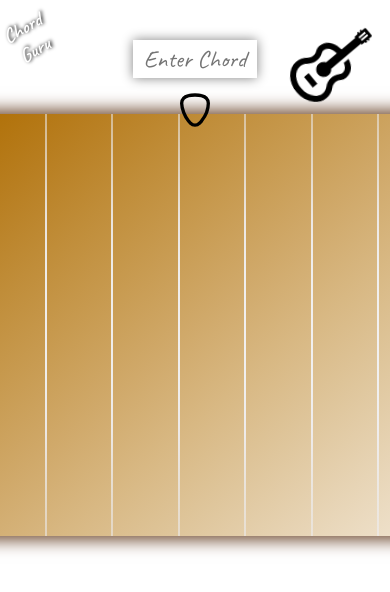
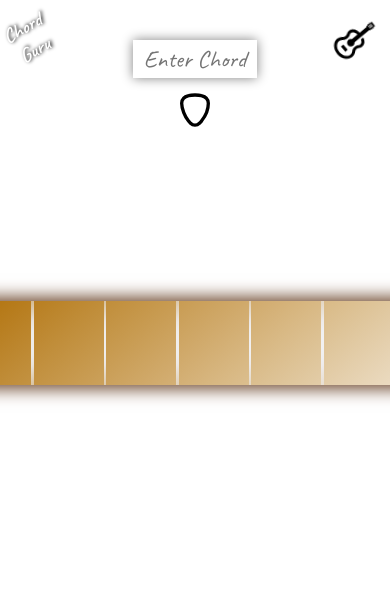
Before and after one commit to joki9448/guitar-chords-guide, a React (Create React App) app: page / in a window 390 px wide. Shown: the top 592 px of the page. Built offline with nearby package versions, Linux system fonts and the light colour scheme.

Commit message:
finished responsive design

```diff
--- a/src/App.css
+++ b/src/App.css
@@ -144,6 +144,8 @@
     margin-left: 15%;
 }
 
+/* RESPONSIVE DESIGN */
+
 @media (max-width: 1149px) {
     .diagram img {
         margin-top: -4em;
@@ -178,13 +180,26 @@
     }
 
 }
-@media (max-width: 930px) {
+@media (max-width: 1024px) {
+    .fretboard {
+        margin-top: 25%;
+    }
+    .fretboard {
+        margin-top: 23%;
+        height: 20vh;
+        width: 100vw;
+    }
+    .diagram img {
+        height: 23em;
+    }
+}
+@media (max-width: 912px) {
     .header {
         font-size: 2.5em;
     }
 
     .fretboard {
-        margin-top: 25%;
+        margin-top: 28%;
     }
     .diagram {
         margin-top: 15em;
@@ -194,44 +209,89 @@
     }
 
 }
-@media (max-width: 850px) {
+@media (max-width: 820px) {
     .header {
         font-size: 2em;
     }
     .fretboard {
         margin-top: 27.25%;
     }
+    .fretboard {
+        margin-top: 30%;
+        height: 18vh;
+        width: 100vw;
+    }
+    .diagram img {
+        height: 18em;
+    }
+    .guitar-icon {
+        font-size: 0.75em;
+    }
+
 }
-@media (max-width: 730px) {
+@media (max-width: 768px) {
     .header {
         font-size: 1.5em;
     }
-    .diagram {
-        margin-top: 13.5em;
+    .fretboard {
+        margin-top: 33%;
+        height: 18vh;
+        width: 100vw;
     }
     .diagram img {
-        height: 22em;
+        height: 18em;
     }
-
+    .guitar-icon {
+        font-size: 0.75em;
+    }
 }
 @media (max-width: 630px) {
     .fretboard {
         width: 110vw;
     }
 }
-@media (max-width: 580px) {
+@media (max-width: 540px) {
     .header {
         font-size: 1.25em;
     }
     .fretboard {
-        width: 150vw;
+        margin-top: 40%;
+        height: 25vh;
+        width: 100vw;
+    }
+    .diagram img {
+        height: 30vh;
     }
 }
-@media (max-width: 420px) {
+@media (max-width: 430px) {
     .header {
         font-size: 1.25em;
     }
     .fretboard {
-        width: 110vw;
+        margin-top: 63%;
+        height: 15vh;
+        width: 120vw;
+    }
+    .diagram img {
+        margin-top: 0.05%;
+        height: 20vh;
+    }
+    .guitar-icon {
+        font-size: 0.5em;
     }
 }
+@media (max-width: 390px) {
+    .fretboard {
+        margin-top: 75%;
+        height: 10vh;
+        width: 120vw;
+    }
+    .diagram img {
+        margin-top: 5%;
+        height: 18vh;
+    }
+    .guitar-icon {
+        font-size: 0.5em;
+    }
+
+}
```
